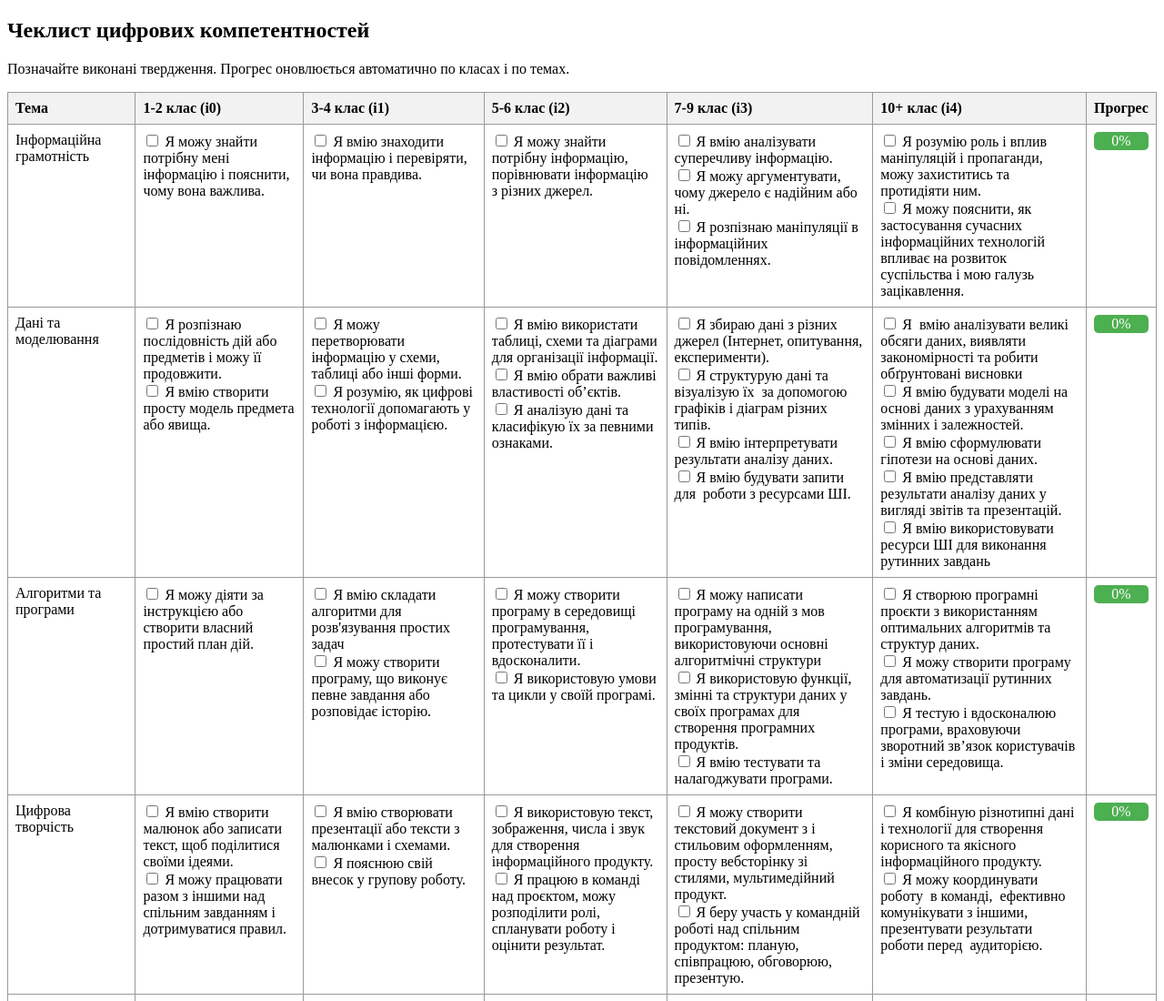
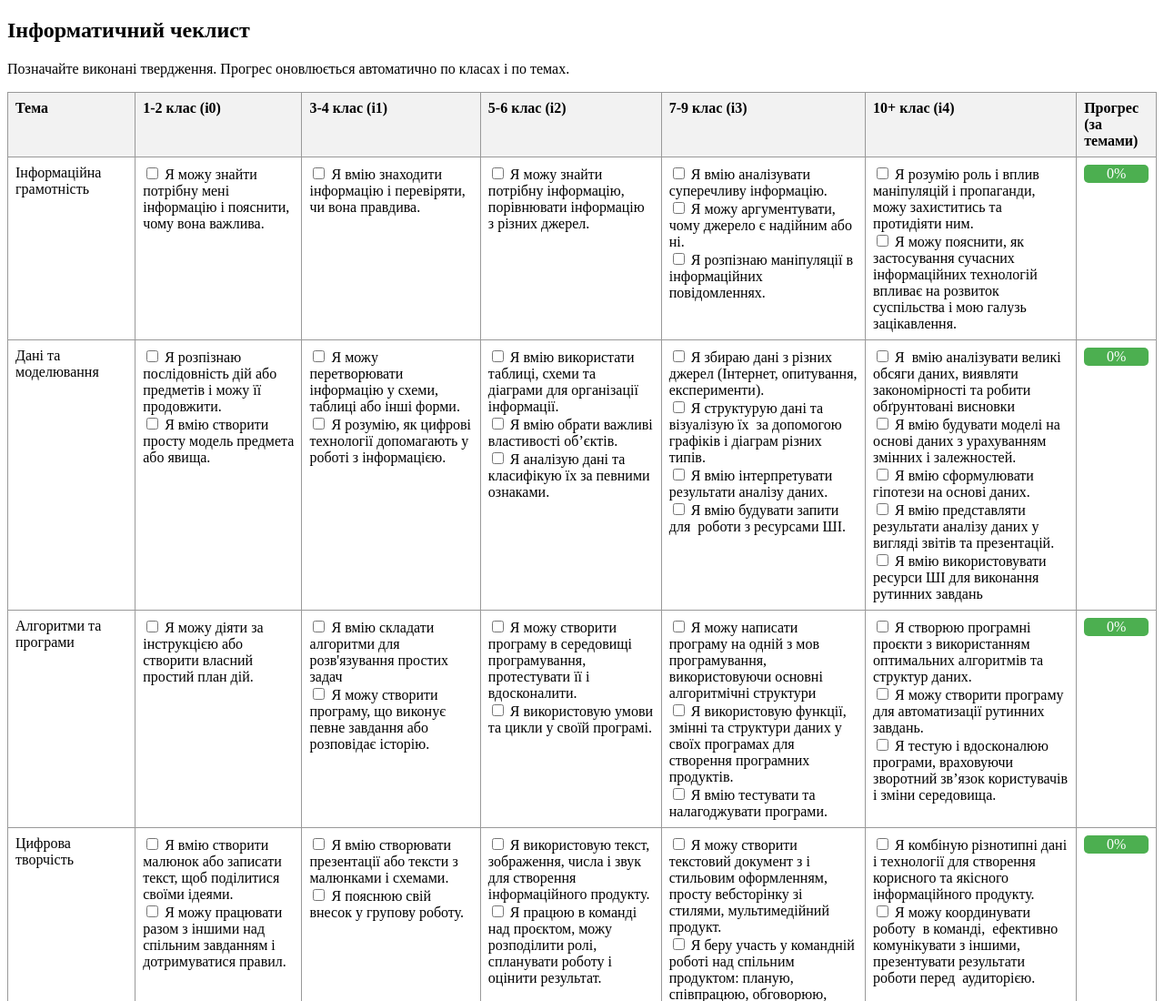
Before and after one commit to oksanapas/digital_checklist, a plain HTML site: page index.html in a window 1280 px wide. Shown: the top 1100 px of the page at 91% size. Drawn offline with Linux system fonts and the light colour scheme.

Commit message:
Update index.html

```diff
--- a/index.html
+++ b/index.html
@@ -3,7 +3,7 @@
 <html lang="uk">
 <head>
 <meta charset="UTF-8">
-<title>Цифрові компетентності — чеклист</title>
+<title>Інформатичний чеклист</title>
 <style>
   table { border-collapse: collapse; width: 100%; }
   th, td { border: 1px solid #999; padding: 8px; text-align: left; vertical-align: top; }
@@ -13,7 +13,7 @@
 </style>
 </head>
 <body>
-<h2>Чеклист цифрових компетентностей</h2>
+<h2>Інформатичний чеклист</h2>
 <p>Позначайте виконані твердження. Прогрес оновлюється автоматично по класах і по темах.</p>
 
 <table id="checklist">
@@ -25,7 +25,7 @@
   <th>5-6 клас (і2)</th>
   <th>7-9 клас (і3)</th>
   <th>10+ клас (і4)</th>
-  <th>Прогрес</th>
+  <th>Прогрес (за темами)</th>
 </tr>
 </thead>
 <tbody>
```
